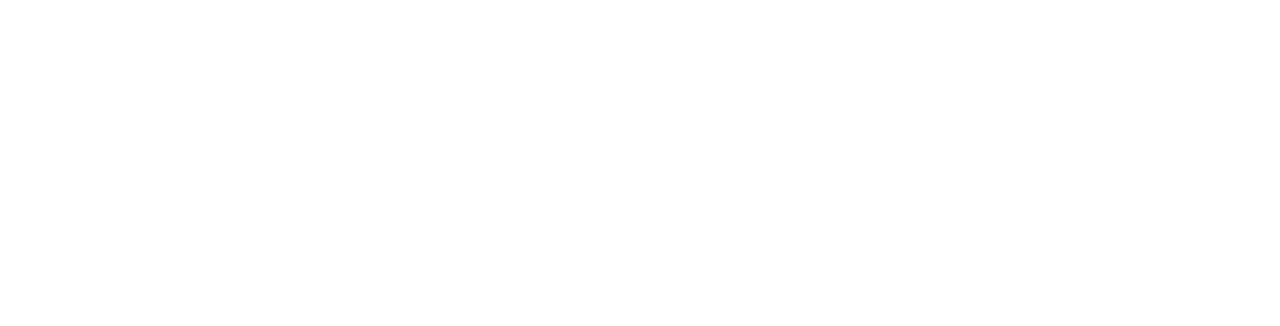
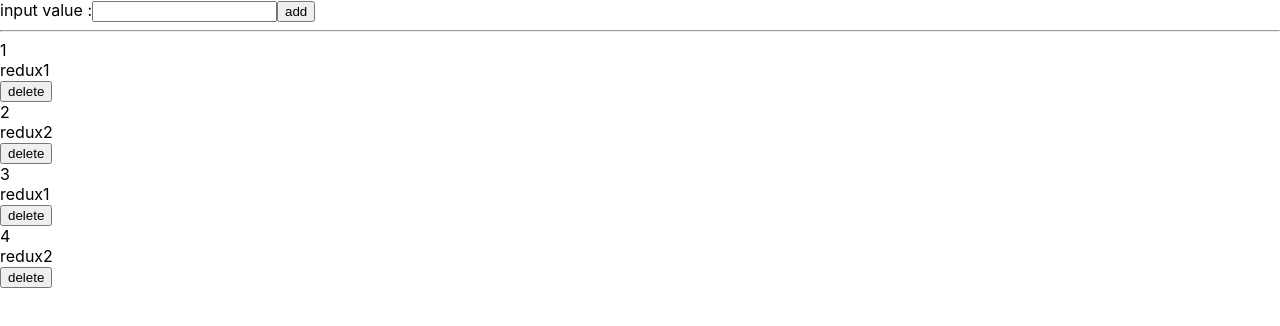
Before and after one commit to ms-liam-koh/redux-study, a React (Create React App) app: page / in a window 1280 px wide. Shown: the top 326 px of the page. Built offline with nearby package versions, Linux system fonts and the light colour scheme.

Commit message:
작업중

```diff
--- a/src/containers/MyTodo/index.js
+++ b/src/containers/MyTodo/index.js
@@ -1,36 +1,49 @@
 import React, { useEffect, useState } from "react";
 import { connect } from 'react-redux';
 import { changeInput, insert, toggle, remove } from '../../modules/mytodo';
-import myTodoReducer from '../../modules/todos';
-import todos from "../../modules/todos";
+import myTodoReducer from '../../modules/mytodo';
+import { isMetaProperty } from "typescript";
 
 const MyTodo = ({ changeInput, insert, toggle, remove, input, items }) => {
 
     const [val, setVal] = useState('val');
 
     useEffect(() => {
-        console.log(changeInput, insert, input, items);
-    }, [])
-
-
+        console.log(input, items);
+    }, [items])
 
     return (
         <div>
+            input value :
+            <input type="text" value={input} onChange={changeInput}></input>
+            <button onClick={insert}>add</button>
+            <hr></hr>
+            <div>
+                {items.map((item) => {
+                    return (
+                        <div key={item.id}>
+                            <div>{item.id}</div>
+                            <div>{item.text}</div>
+                            <div>{item.done}</div>
+                            <button onClick={remove}>delete</button>
+                        </div>
+                    )
+                })}
+            </div>
+        </div>
 
-        </div>
     )
 }
 
-const mapStateToProps = state => ({
-    items: state.items,
-    input: state.input
-});
 
 const mapDispatchToProps = dispatch => ({
-    changeInput: (input) => dispatch(input),
-    insert: (text) => dispatch(text),
-    toggle: (index) => dispatch(index),
-    remove: (index) => dispatch(index),
+    changeInput: (input) => dispatch(changeInput(input.target.value)),
+    insert: (text) => dispatch(insert(text)),
+    toggle: (index) => dispatch(toggle(index)),
+    remove: (index) => dispatch(remove(index)),
 });
-
-export default connect(mapStateToProps, mapDispatchToProps)(MyTodo);
+//mytodo : rootReducer에 넣은 이름으로 사용
+export default connect(({ mytodo }) => ({
+    items: mytodo.items,
+    input: mytodo.input
+}),mapDispatchToProps)(MyTodo);
--- a/src/modules/index.js
+++ b/src/modules/index.js
@@ -5,7 +5,7 @@
 
 const rootReducer = combineReducers({
     counter,
-    todos,
+    // todos,
     mytodo,
 })
 
--- a/src/modules/mytodo.js
+++ b/src/modules/mytodo.js
@@ -1,50 +1,105 @@
 import { createAction, handleActions } from "redux-actions";
 import produce from "immer";
 
-const CHANGE_INPUT = "todos/CHANGE_INPUT";
-const INSERT = "todos/INSERT";
-const TOGGLE = "todos/TOGGLE";
-const REMOVE = "todos/REMOVE";
+const CHANGE_INPUT = "mytodos/CHANGE_INPUT";
+const INSERT = "mytodos/INSERT";
+const TOGGLE = "mytodos/TOGGLE";
+const REMOVE = "mytodos/REMOVE";
 
-const initialState = {
-    curId: 0,
-    input: '',
-    items: [],
-}
+let curId = 0;
 
 export const changeInput = createAction(CHANGE_INPUT, (input) => input);
 export const insert = createAction(INSERT, (text) => ({
-    id: initialState.curId++,
+    id: curId++,
     text,
     check: false,
 }));
 export const toggle = createAction(TOGGLE, (index) => index);
 export const remove = createAction(REMOVE, (index) => index);
 
+const initialState = {
+    input: '',
+    items: [
+        {
+            id: 1,
+            text: 'redux1',
+            done: true,
+        },
+        {
+            id: 2,
+            text: 'redux2',
+            done: false,
+        },
+        {
+            id: 3,
+            text: 'redux1',
+            done: true,
+        },
+        {
+            id: 4,
+            text: 'redux2',
+            done: false,
+        },
+    ],
+}
+function todos(state = initialState, action) {
+    switch(action.type) {
+        case CHANGE_INPUT:
+            return{
+                ...state,
+                input: action.input,
+            };
+        case INSERT:
+            return{
+                ...state,
+                items: state.items.concat(action.item) // todo 추가
+            };
+        case TOGGLE:
+            return{
+                ...state,
+                items: state.items.map(item => {
+                    return item.id === action.id ? {...item, done: !item.done} : item // 인자로 넘어온 id와 같으면, done 반전 후 새 객체로 리턴
+                })
+            };
+        case REMOVE:
+            return{
+                ...state,
+                items: state.items.filter((item) => {
+                    return item.id !== action.id;
+                })
 
+            };
+        default: return state;
+    }
+}
 
-const myTodoReducer = handleActions({
-    [CHANGE_INPUT]: (state, { payload: input }) => {
-        produce(state, draft => {
-            draft.input = input;
-        })
-    },
-    [INSERT]: (state, { payload: item }) => {
-        produce(state, draft => {
-            draft.items.push(item);
-        })
-    },
-    [TOGGLE]: (state, { payload: index }) => {
-        produce(state, draft => {
-            const item = draft.items.find((item) => item.index === index);
-            item.checked = !item.checked;
-        })
-    },
-    [REMOVE]: (state, { payload: index }) => {
-        produce(state, draft => {
-            draft.items = draft.items.filter((item) => item.index !== index);
-        })
-    }
-}, initialState)
+// const todos = handleActions({
+//     [CHANGE_INPUT]: (state, { payload: input }) => {
+//         console.log('change input', input);
+//         return{
+//             ...state,
+//             input: action.input,
+//         };
+//     },
+//     [INSERT]: (state, { payload: item }) => {
+//         console.log('insert', item);
+//         produce(state, draft => {
+//             draft.items.push(item);
+//         })
+//     },
+//     [TOGGLE]: (state, { payload: index }) => {
+//         console.log('toggle');
+//         produce(state, draft => {
+//             const item = draft.items.find((item) => item.index === index);
+//             item.checked = !item.checked;
+//         })
+//     },
+//     [REMOVE]: (state, { payload: index }) => {
+//         console.log('remove');
+//         produce(state, draft => {
+//             draft.items = draft.items.filter((item) => item.index !== index);
+//         })
+//     }
+// }, initialState)
 
-export default myTodoReducer;
+export default todos;
```
